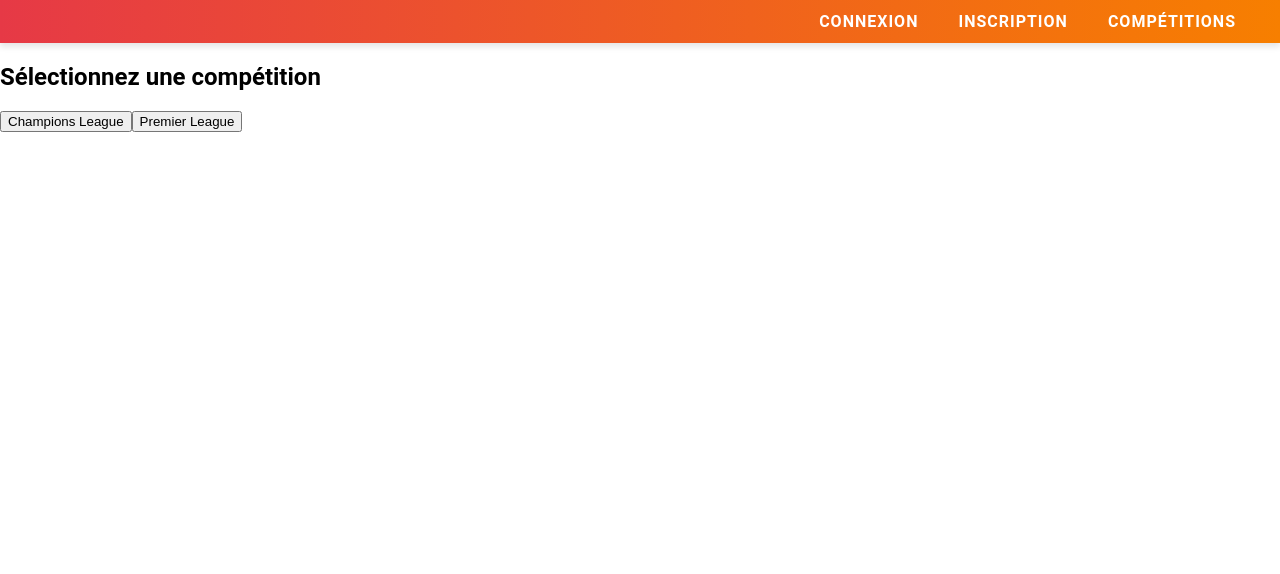
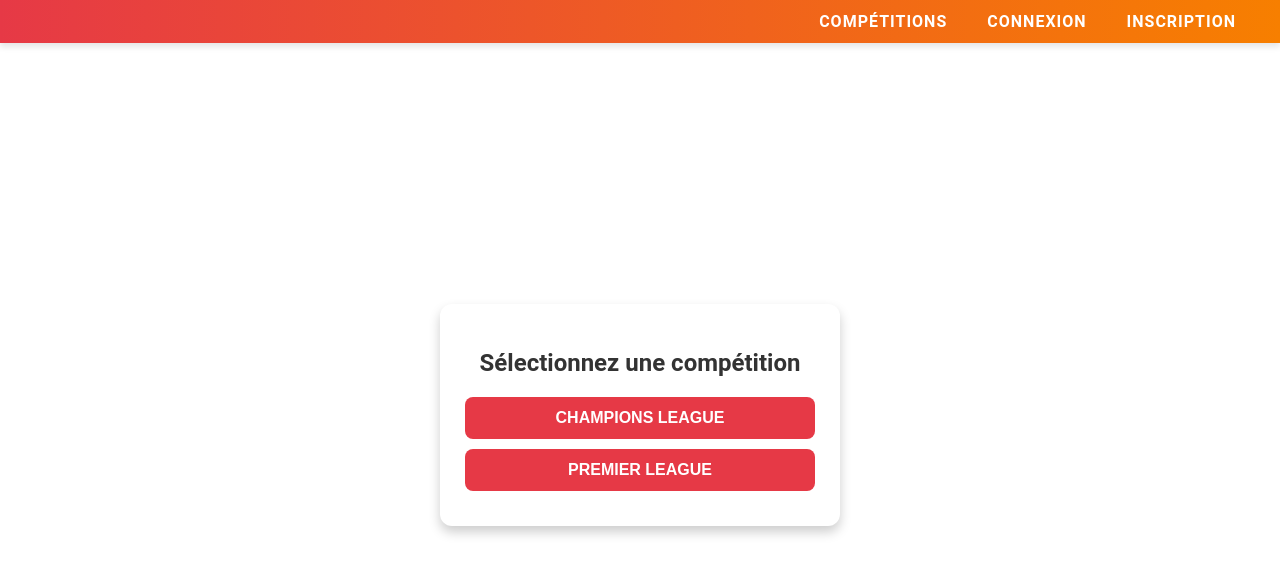
Before and after one commit to maxime-brsl/projet_architecture_services_API, an Angular app in the folder front/: page /competitions in a window 1280 px wide. Shown: the top 574 px of the page. Built offline with nearby package versions, Linux system fonts and the light colour scheme.

Commit message:
rendre des pages belle

```diff
--- a/front/src/app/app.component.html
+++ b/front/src/app/app.component.html
@@ -1,9 +1,9 @@
 <nav>
+  <a routerLink="/competitions" routerLinkActive="active">Compétitions</a>
   <a *ngIf="!isAuthenticated()" routerLink="/login">Connexion</a>
   <a *ngIf="!isAuthenticated()" routerLink="/register">Inscription</a>
   <a *ngIf="isAuthenticated()" routerLink="/me">Mon Compte</a>
   <a *ngIf="isAuthenticated()" (click)="logout()">Déconnexion</a>
-  <a routerLink="/competitions" routerLinkActive="active">Compétitions</a>
 </nav>
 
 <router-outlet></router-outlet>
--- a/front/src/components/competitions/competition-selector/competition-selector.component.css
+++ b/front/src/components/competitions/competition-selector/competition-selector.component.css
@@ -0,0 +1,47 @@
+body {
+  margin: 0;
+  height: 100vh;
+  display: flex;
+  justify-content: center;
+  align-items: center;
+}
+
+.wrapper {
+  display: flex;
+  justify-content: center;
+  align-items: center;
+  height: 93%;
+}
+
+.competition-container {
+  display: flex;
+  flex-direction: column;
+  align-items: center;
+  justify-content: center;
+  width: 350px;
+  background-color: #ffffff;
+  padding: 25px;
+  border-radius: 12px;
+  box-shadow: 0 6px 12px rgba(0, 0, 0, 0.2);
+  color: #333;
+}
+
+button {
+  width: 100%;
+  background-color: #e63946;
+  color: #ffffff;
+  padding: 12px;
+  border: none;
+  border-radius: 8px;
+  cursor: pointer;
+  font-size: 16px;
+  font-weight: bold;
+  text-transform: uppercase;
+  transition: background-color 0.3s ease, transform 0.2s ease;
+  margin-bottom: 10px;
+}
+
+button:hover {
+  background-color: #f77f00;
+  transform: scale(1.05);
+}
--- a/front/src/components/competitions/competition-selector/competition-selector.component.html
+++ b/front/src/components/competitions/competition-selector/competition-selector.component.html
@@ -1,5 +1,7 @@
-<div class="competition-container">
-  <h2>Sélectionnez une compétition</h2>
-  <button (click)="navigateTo('CL')">Champions League</button>
-  <button (click)="navigateTo('PL')">Premier League</button>
+<div class="wrapper">
+  <div class="competition-container">
+    <h2>Sélectionnez une compétition</h2>
+    <button (click)="navigateTo('CL')">Champions League</button>
+    <button (click)="navigateTo('PL')">Premier League</button>
+  </div>
 </div>
--- a/front/src/components/matches/match-list/match-list.component.html
+++ b/front/src/components/matches/match-list/match-list.component.html
@@ -1,5 +1,5 @@
 <div class="matches-container">
-  <h2>Matchs pour la compétition : {{ competitionId }}</h2>
+  <h2>Matchs de la compétition : {{ competitionId == 'CL' ? 'Champions league' : 'Premier league' }}</h2>
   <ng-container *ngFor="let match of matches">
     <div class="match-card" *ngIf="match.status == 'TIMED'">
       <div class="match-details">
```
